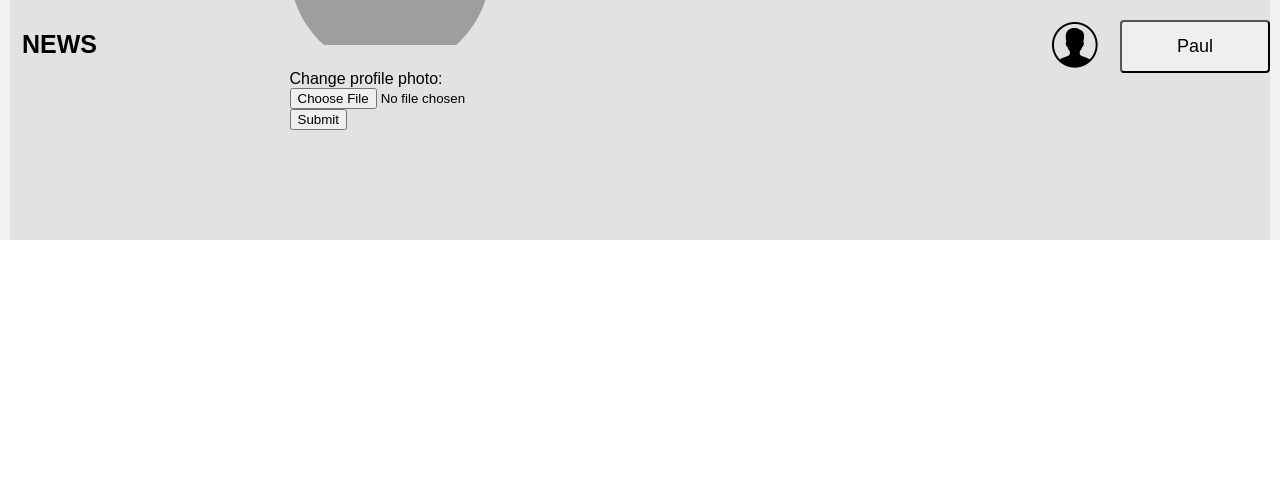
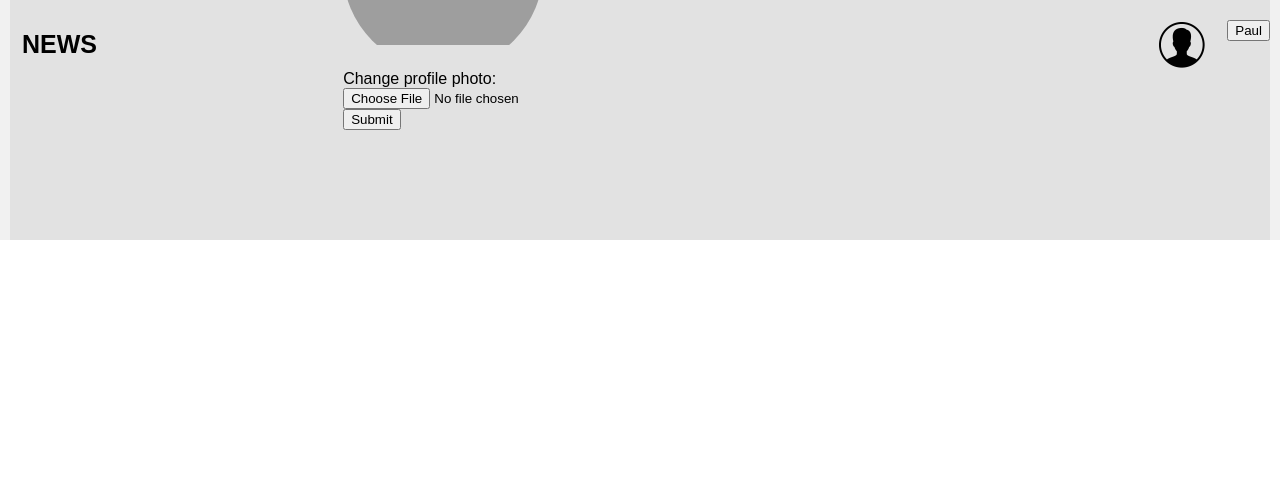
Before and after one commit to konexk1x/Bekish1.21, a Django app: page /news/profile/2/ in a window 1280 px wide. Shown: the top 499 px of the page. Run offline with Django 4.2, Linux system fonts and the light colour scheme; data comes from the database, SQL or seed files in the repository; both versions use the stored data as it was after the commit; data that the repository does not hold is empty; grey boxes are pictures that could not be loaded.

Commit message:
Rename z_2.1.py to Lab_02/z_2.1.py

```diff
--- a/News_site/templates/base.html
+++ b/News_site/templates/base.html
@@ -22,7 +22,7 @@
                              style="width: 50px; height: 50px; border-radius: 100%; margin-right: 20px" alt=""></div>
                     {% endif %}
             <div class="dropdown">
-                <button class="dropbtn ">{{ user.username }}</button>
+                <button class="dropdown-item rounded-2 active">{{ user.username }}</button>
                 <div class="dropdown-content">
                     <a href="/news/profile/{{ user.id }}">Profile</a>
                     <a href="/news/logout">Log-out</a>
```
Also changed, not shown: News_site/db.sqlite3.
